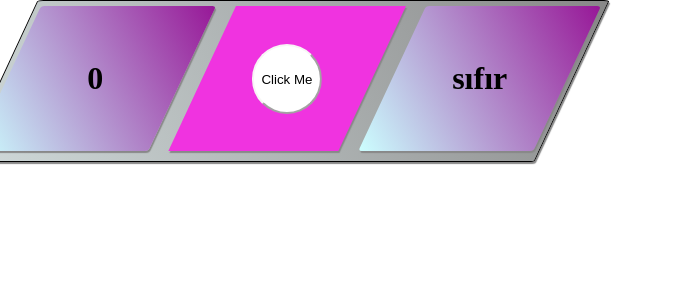
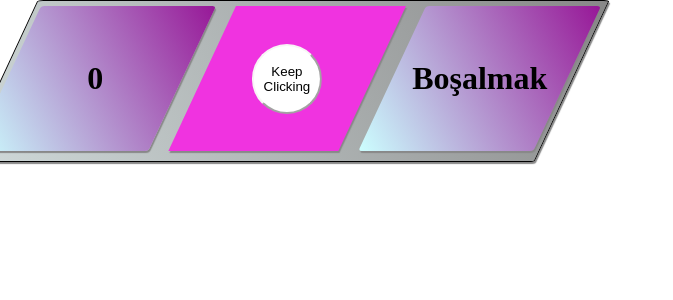
Before and after one commit to tylerfurgalack/Button-App, a React (Create React App) app: page / in a window 1280 px wide. Shown: the top 300 px of the page, without its empty margins (0-673 px from the left). Built offline with nearby package versions, Linux system fonts and the light colour scheme.

Commit message:
got the timers implemented still have bugs

```diff
--- a/src/App.css
+++ b/src/App.css
@@ -9,4 +9,5 @@
     max-width: 100%;
     max-height: 100%;
     overflow: auto;
+    justify-content: center;
 }
--- a/src/App.js
+++ b/src/App.js
@@ -3,9 +3,9 @@ import Button from "./components/button";
 
 function App() {
   return (
-    <div className="page">
+    <body className="page">
       <Button />
-    </div>
+    </body>
   );
 }
 
--- a/src/components/button.js
+++ b/src/components/button.js
@@ -1,9 +1,18 @@
-import { useState } from "react";
+import { useState, useEffect } from "react";
 import "./button.css";
 import WordCounter from "./wordCounter";
 
 const Button = () => {
+  const [text, setText] = useState("sıfır");
   const [count, setCount] = useState(0);
+  useEffect(()=> {
+    if(count === 31){
+      setTimeout(()=>{
+        setCount(0);
+      }, 5000);
+    }
+  },[count]);
+
   return (
     <div className="container">
       <div className="wordCountContainer">
@@ -15,12 +24,12 @@ const Button = () => {
           onClick={() => setCount(count + 1)}
           disabled={count === 31}
         >
-          Click Me
+          Keep Clicking
         </button>
       </div>
       <div className="wordCountContainer">
         <h1 className="wordCountText">
-          <WordCounter count={count} />
+          <WordCounter count={count} text={text} setText={setText}/>
         </h1>
       </div>
     </div>
--- a/src/components/wordCounter.js
+++ b/src/components/wordCounter.js
@@ -1,7 +1,9 @@
+
 import "./button.css";
+import {useEffect} from "react";
 
 function WordCounter(props) {
-  let text = "sıfır";
+
   const numArry = [
     "bir",
     "iki",
@@ -35,13 +37,16 @@ function WordCounter(props) {
     "otuz",
     "otuz bir",
   ];
+  useEffect(() => {
+    if (props.count === 31) {
+      setTimeout(3000);
+    }
+  }, [props.setText("Boşalmak")]);
   if (props.count <= numArry.length) {
-  for (let i = 0; i < props.count; i++) {
-    text = numArry[i];
+    for (let i = 0; i < props.count; i++) {
+      props.setText (numArry[i]);
+    }
+    return props.text;
   }
-  return text;
-} else if (props.count > numArry.length) {
-  return text = 'Boşalmak';
-}
 }
 export default WordCounter;
```
